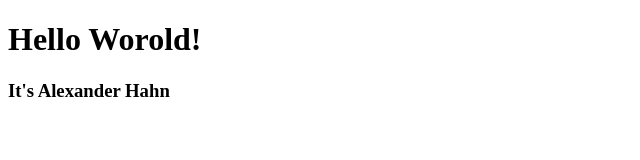
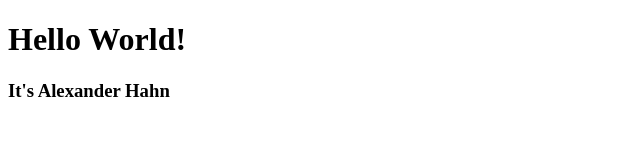
Before and after one commit to alexanderhahn020902/CECS105-java-project, a plain HTML site: page index.html in a window 1280 px wide. Shown: the full height of the page, 0-640 px from the left. Drawn offline with Linux system fonts and the light colour scheme.

Commit message:
Update index.html

```diff
--- a/index.html
+++ b/index.html
@@ -4,7 +4,7 @@
 	<title>CECS105 Spring 2021</title>
 	</head>
 	<body>
-	<h1>Hello Worold!</h1>
+	<h1>Hello World!</h1>
 	<h3>It's Alexander Hahn</h3>
 	</body>
 	</html>
```
